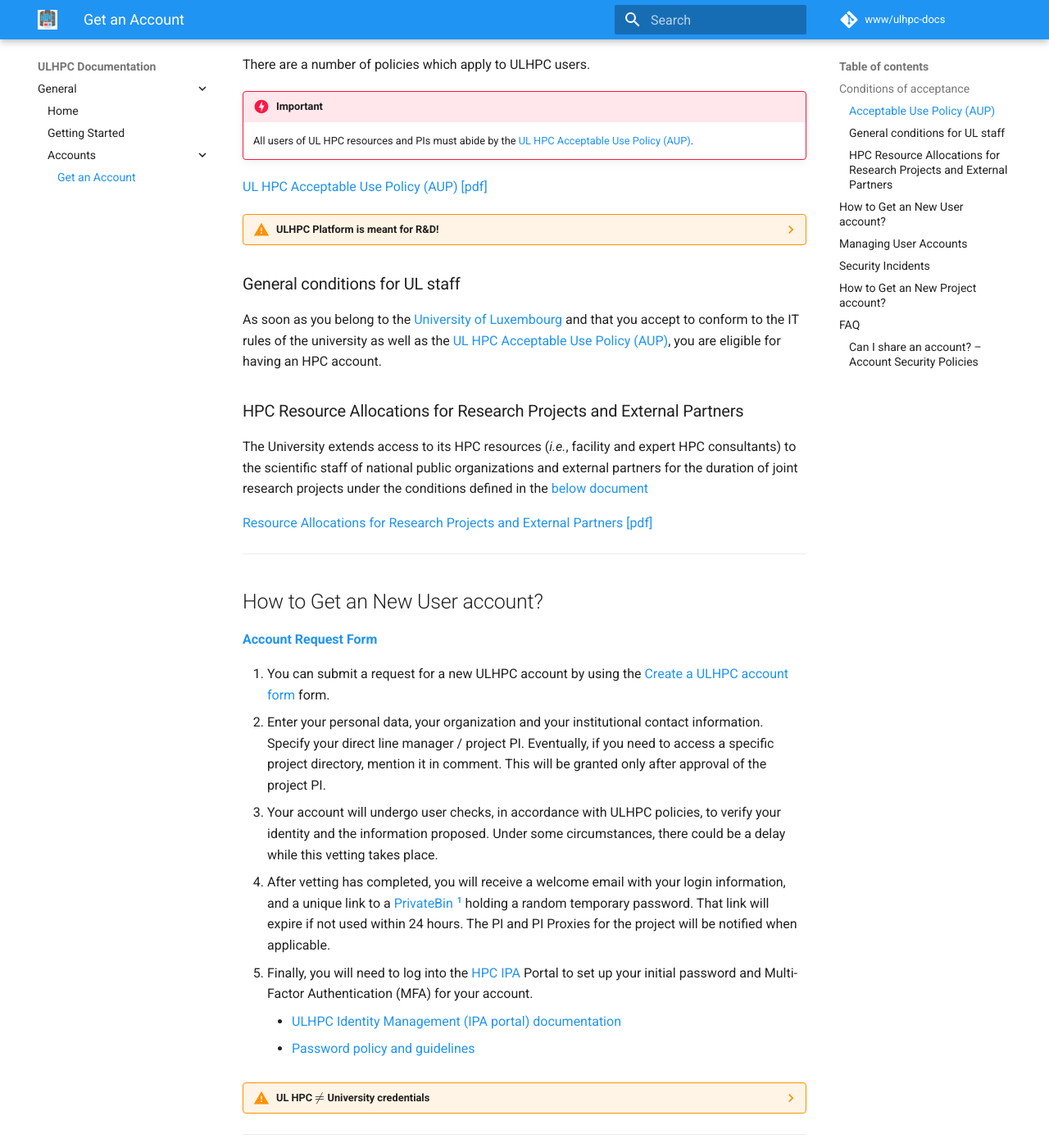
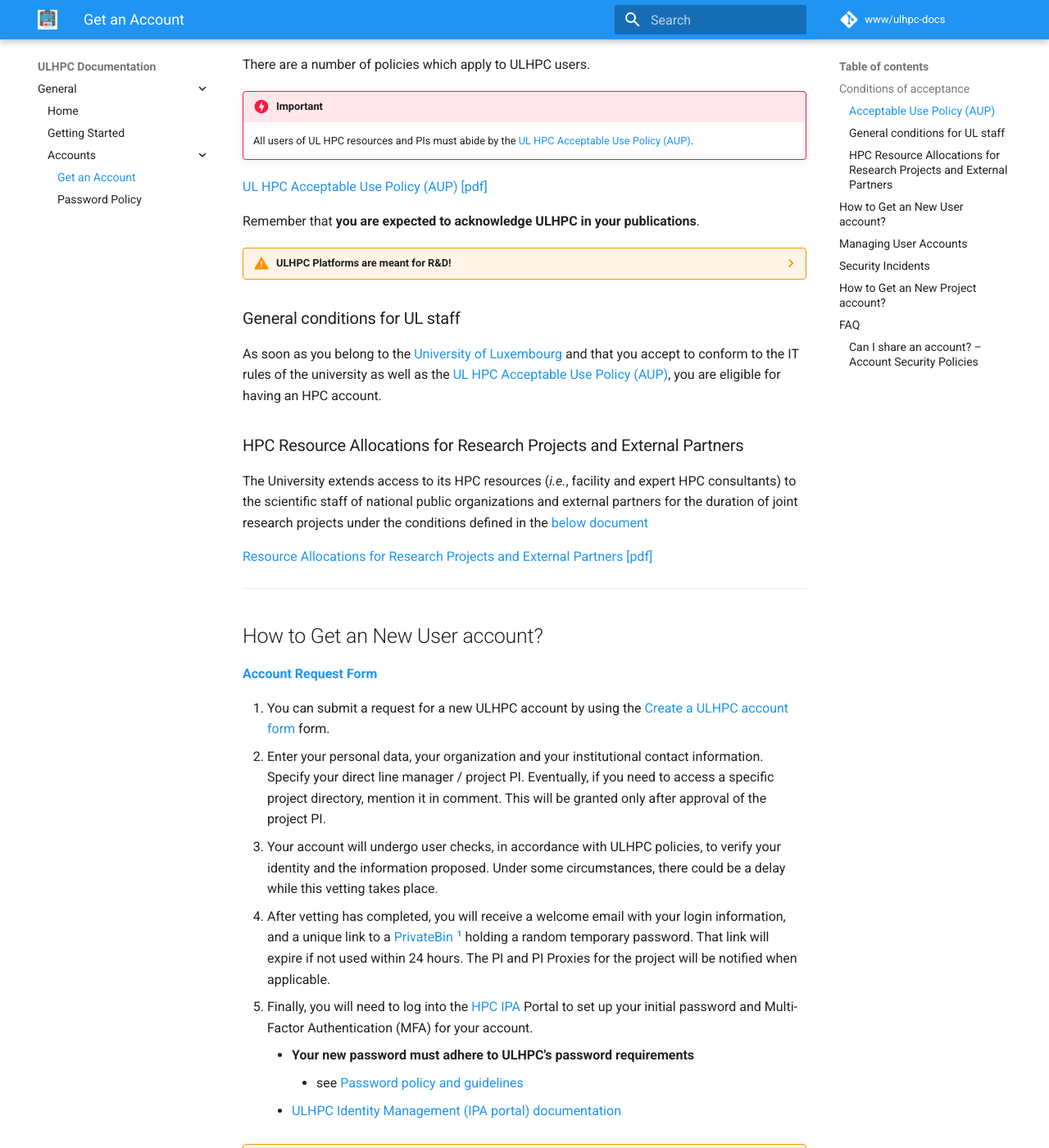
Before and after one commit to ULHPC/ulhpc-docs, an MkDocs documentation site: the page built from docs/accounts/index.md, in a window 1280 px wide and 1400 px high, scrolled down 302 px. Shown: the whole window at 82% size. Built offline with MkDocs 1.6.1 and Material for MkDocs 9.7.7, drawn with Linux system fonts in a browser that asks for light colours.

Commit message:
[draft] password policy
Signed-off-by: Sebastien Varrette <Sebastien.Varrette@uni.lu>

```diff
--- a/docs/accounts/index.md
+++ b/docs/accounts/index.md
@@ -15,10 +15,12 @@ There are a number of policies which apply to ULHPC users.
 <button type="button" class="btn btn-light"><a href="https://hpc.uni.lu/download/documents/Uni.lu-HPC-Facilities_Acceptable-Use-Policy_v2.0.pdf">UL HPC Acceptable Use Policy (AUP) [pdf]</a></button>
 </p>
 
+Remember that **you are expected to acknowledge ULHPC in your publications**.
 
+??? warning "ULHPC Platforms are meant for R&D!"
+    Note that the ULHPC facility is made for Research and Development and it is **NOT** a full production computing center -- for such needs, consider using the [national HPC center](https://lxp.lu).
 
-??? warning "ULHPC Platform is meant for R&D!"
-    Note that the ULHPC facility is made for Research and Development and it is **NOT** a full production computing center -- for such needs, consider using the [national HPC center](https://lxp.lu). In particular, we cannot make any guarantees of cluster availability or timely job completion even if we target a minimum compute node availability above 95% -- past KPI statistics in 2019 report a computing node availability above 97%).
+    In particular, we cannot make any guarantees of cluster availability or timely job completion even if we target a minimum compute node availability above 95% which is typically met - for instance, past KPI statistics in 2019 report a computing node availability above 97%.
 
 ### General conditions for UL staff
 
@@ -51,8 +53,10 @@ The University extends access to its HPC resources (_i.e._, facility and expert
 4. After vetting has completed, you will receive a welcome email with your login information, and a unique link to a [PrivateBin](https://privatebin.info/) [^1] holding a random temporary password. That link will expire if not used within 24 hours.
 The PI and PI Proxies for the project will be notified when applicable.
 5. Finally, you will need to log into the [HPC IPA](https://***REMOVED***) Portal to set up your initial password and Multi-Factor Authentication (MFA) for your account.
-    * [ULHPC Identity Management (IPA portal) documentation](accounts/ipa.md)
-    * [Password policy and guidelines](accounts/passwords.md)
+    * **Your new password must adhere to ULHPC's password requirements**
+        - see  [Password policy and guidelines](passwords.md)
+    * [ULHPC Identity Management (IPA portal) documentation](ipa.md)
+
 
 
 ??? warning "UL HPC $\neq$ University credentials"
--- a/mkdocs.yml
+++ b/mkdocs.yml
@@ -5,6 +5,7 @@ nav:
     - Getting Started: 'getting-started.md'
     - Accounts:
         - Get an Account: "accounts/index.md"
+        - Password Policy: "accounts/passwords.md"
 
 # tab Clusters:
 # - Organization: 'layout.md'
@@ -59,9 +60,10 @@ extra:
     - icon: fontawesome/brands/twitter
       link: https://twitter.com/ULHPC
 
-# Twitter Bootstrap
+# Extra stylesheets (incl. Twitter Bootstrap)
 extra_css:
-  - stylesheets//bootstrap.min.css
+  - stylesheets/extra.css
+  - stylesheets/bootstrap.min.css
 # Extra javascript
 extra_javascript:
   - javascripts/extra.js
```
Also changed, not shown: other parts of docs/accounts/index.md (+1 -1 lines), docs/accounts/passwords.md (added, +110 -0 lines), docs/getting-started.md (+3 -2 lines).
